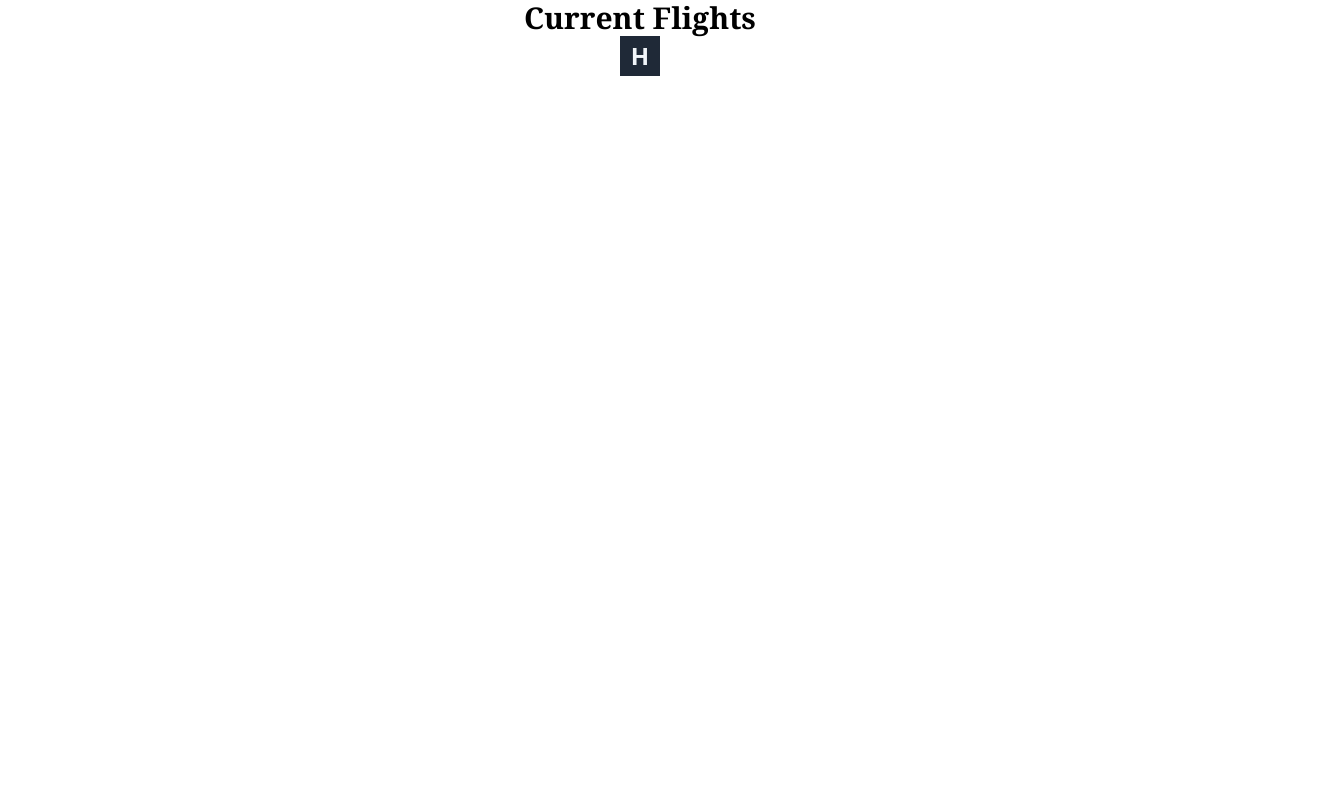
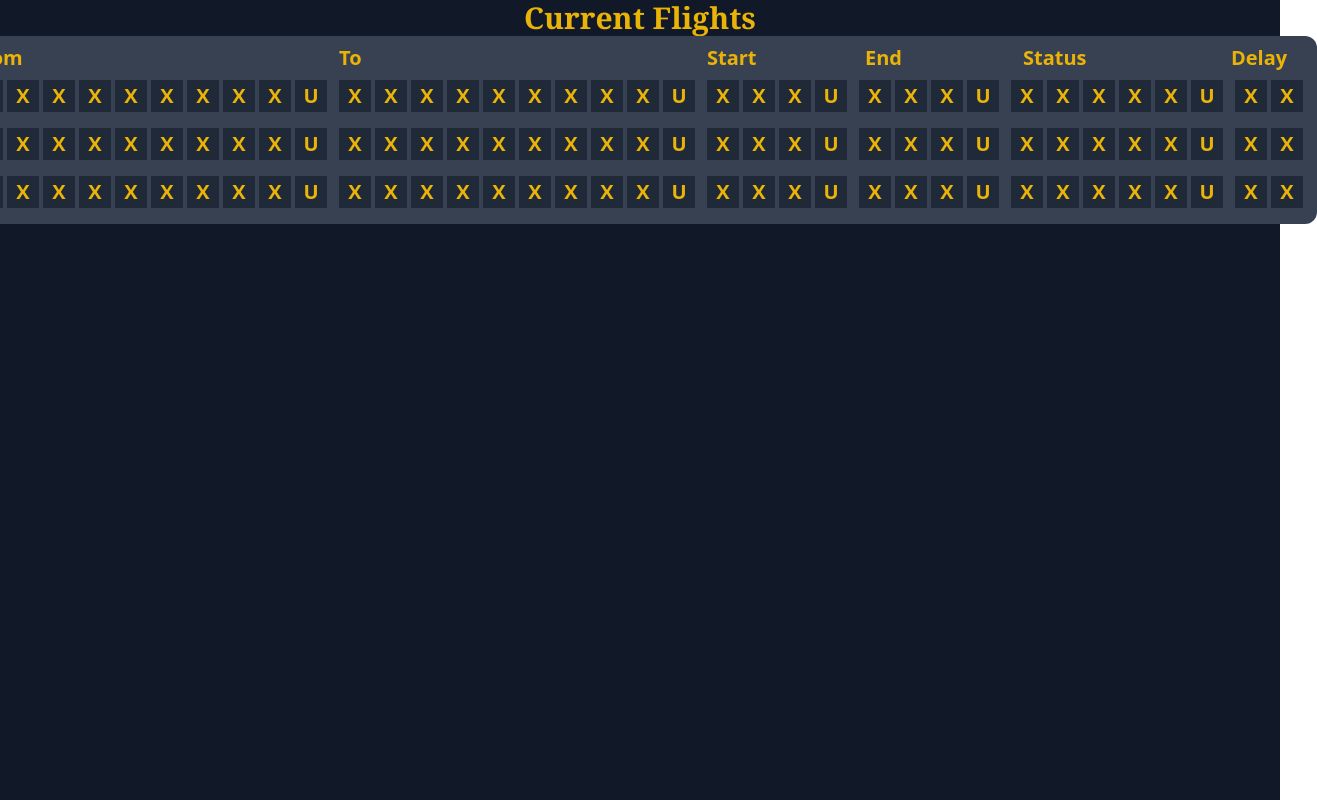
Before and after one commit to kacper51011/Flights_Api-SignalR-Webhooks, a React (Vite) app in the folder WebUI/FlightsUI/: page / in a window 1280 px wide. Shown: the whole page, 1317 px wide, since content can reach past the window. Built offline with nearby package versions, Linux system fonts and the light colour scheme.

Commit message:
Initial Layout and spacing of letters

```diff
--- a/WebUI/FlightsUI/src/App.tsx
+++ b/WebUI/FlightsUI/src/App.tsx
@@ -1,15 +1,14 @@
 import { useState } from "react";
-
 import "./App.css";
-import { ItemLetter } from "./Components/ItemLetter";
+import { FlightList } from "./Components/FlightList";
 
 function App() {
   const [count, setCount] = useState(0);
 
   return (
-    <div className="w-full flex flex-col items-center">
-      <h1 className="font-bold text-3xl text-pretty font-serif">Current Flights</h1>
-      <ItemLetter letter="H" />
+    <div className="w-full h-screen flex flex-col items-center bg-gray-900">
+      <h1 className="font-bold text-3xl text-yellow-500 font-serif">Current Flights</h1>
+      <FlightList />
     </div>
   );
 }
--- a/WebUI/FlightsUI/src/Components/FlightItem.tsx
+++ b/WebUI/FlightsUI/src/Components/FlightItem.tsx
@@ -1,7 +1,19 @@
 import { useState } from "react";
+import { ItemLetter } from "./ItemLetter";
 
 export const FlightItem = () => {
-  const initialList: string[] = Array.from({ length: 20 }, () => "");
+  const initialList: string[] = Array.from({ length: 36 }, () => "");
+
   const [Letters, SetLetters] = useState(initialList);
-  return <div>FlightItem</div>;
+  return (
+    <li className="flex py-2 gap-1">
+      {Letters.map((x, index) => {
+        if ([9, 19, 23, 27, 33].includes(index)) {
+          return <ItemLetter letter="u" isLastInSentence />;
+        } else {
+          return <ItemLetter letter="x" />;
+        }
+      })}
+    </li>
+  );
 };
--- a/WebUI/FlightsUI/src/Components/FlightList.tsx
+++ b/WebUI/FlightsUI/src/Components/FlightList.tsx
@@ -1,5 +1,22 @@
 import React from "react";
+import { FlightItem } from "./FlightItem";
 
 export const FlightList = () => {
-  return <div>FlightList</div>;
+  return (
+    <main className=" bg-gray-700 rounded-xl p-2 font-bold text-xl text-yellow-500">
+      <ul className="flex flex-row ">
+        <label className="w-location ">From</label>
+        <label className="w-location">To</label>
+        <label className="w-time">Start</label>
+        <label className="w-time">End</label>
+        <label className="w-status">Status</label>
+        <label className="w-delay">Delay</label>
+      </ul>
+      <ul>
+        <FlightItem />
+        <FlightItem />
+        <FlightItem />
+      </ul>
+    </main>
+  );
 };
--- a/WebUI/FlightsUI/src/Components/ItemLetter.tsx
+++ b/WebUI/FlightsUI/src/Components/ItemLetter.tsx
@@ -1,11 +1,15 @@
-import React from "react";
-
 type props = {
   letter: string;
+  isLastInSentence?: boolean;
 };
-export const ItemLetter = ({ letter }: props) => {
+export const ItemLetter = ({ letter, isLastInSentence }: props) => {
+  const addedMargin: string = isLastInSentence ? "mr-2" : "";
   return (
-    <div className=" text-center  text-2xl font-semibold text-slate-100 border-white bg-gray-800 leading-10 h-10 w-10">
+    <div
+      className={
+        "text-center text-xl font-semibold text-yellow-500 border-white bg-gray-800 leading-8 h-8 w-8 " + addedMargin
+      }
+    >
       {letter.toUpperCase()}
     </div>
   );
--- a/WebUI/FlightsUI/tailwind.config.ts
+++ b/WebUI/FlightsUI/tailwind.config.ts
@@ -3,7 +3,14 @@ import type { Config } from "tailwindcss";
 export default {
   content: ["src/**"],
   theme: {
-    extend: {},
+    extend: {
+      width: {
+        location: "368px",
+        time: "158px",
+        status: "208px",
+        delay: "78px",
+      },
+    },
   },
   plugins: [],
 } satisfies Config;
```
